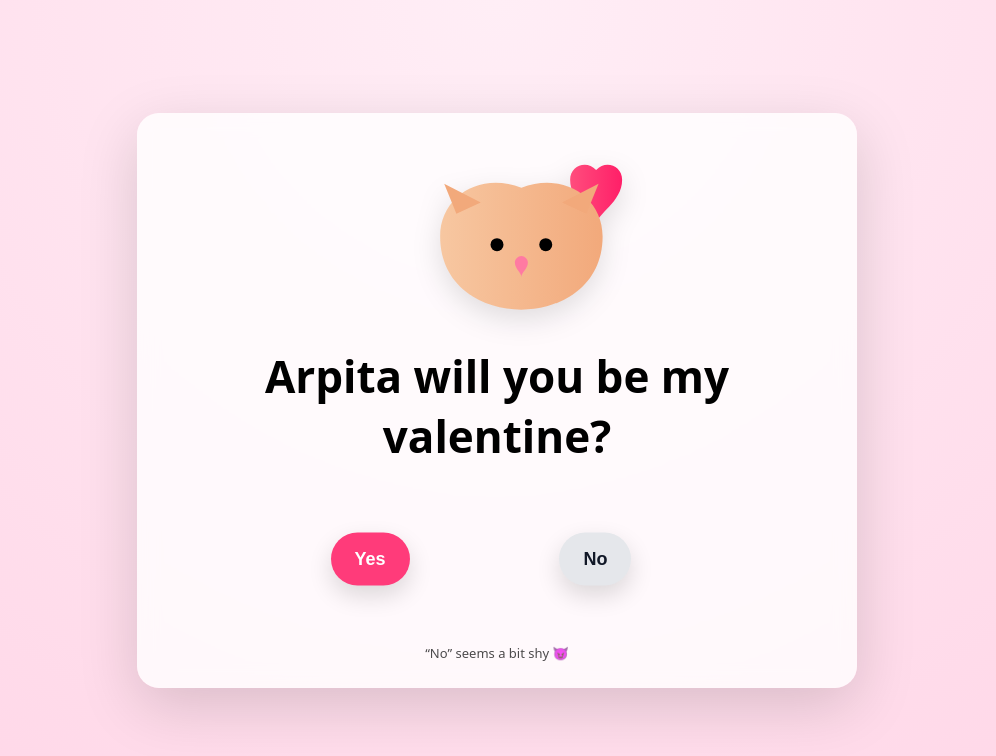
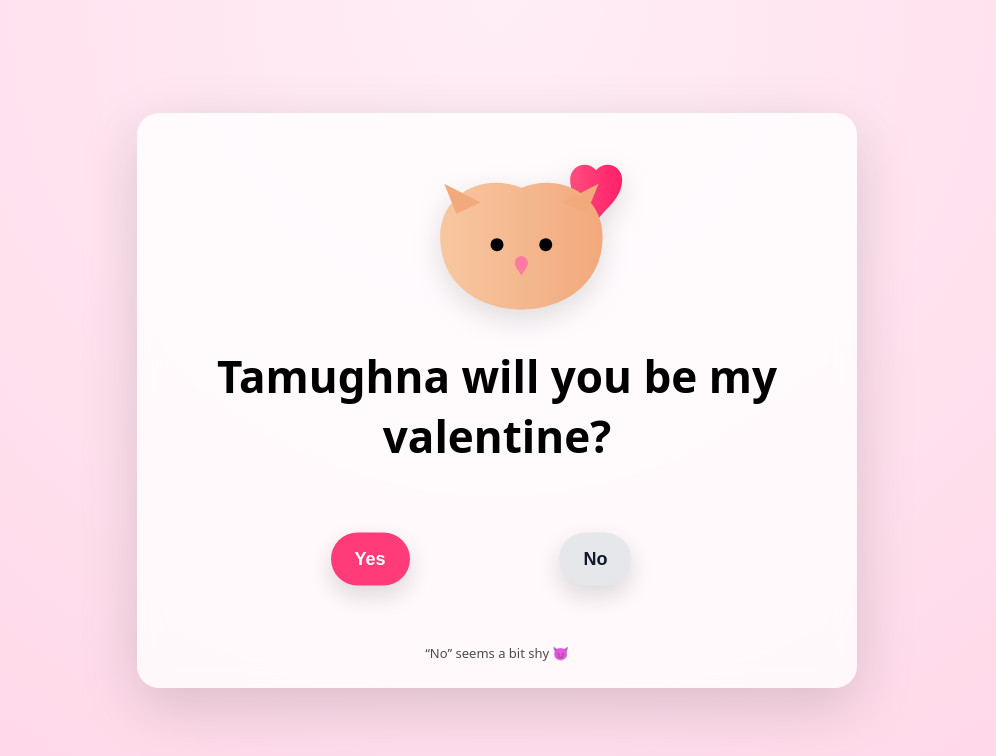
Before and after one commit to Goyal543/ask-out, a plain HTML site: page index.html in a window 1280 px wide. Shown: the whole page, without its empty margins (143-1139 px from the left). Drawn offline with nearby package versions, Linux system fonts and the light colour scheme.

Commit message:
Change valentine proposal name in index.html

```diff
--- a/index.html
+++ b/index.html
@@ -171,7 +171,7 @@
             fill="#ff7aa2"/>
     </svg>
 
-    <h1>Arpita will you be my valentine?</h1>
+    <h1>Tamughna will you be my valentine?</h1>
 
     <section class="button-zone" id="zone">
       <button id="yesBtn">Yes</button>
```
